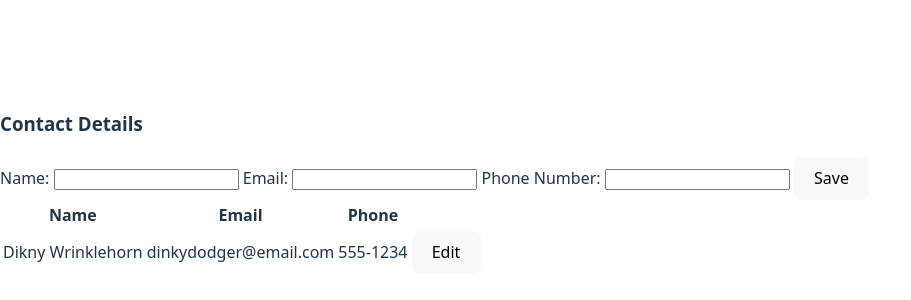
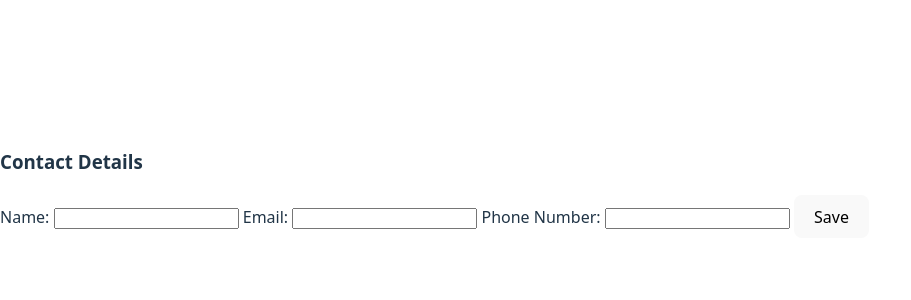
Before and after one commit to mkrell23/odin-CV-Webpage, a React (Vite) app: page / in a window 1280 px wide. Shown: the part 216-516 px from the top of the page, without its empty margins (0-911 px from the left). Built offline with nearby package versions, Linux system fonts and the light colour scheme.

Commit message:
Saved contacts display in table

```diff
--- a/src/components/contact.jsx
+++ b/src/components/contact.jsx
@@ -4,7 +4,7 @@ export default function Contact(){
 
     const [ contacts, setContacts ] = useState([])
 
-    function logForm(formData){
+    function saveForm(formData){
         const name = formData.get("name");
         const email = formData.get("email");
         const phone = formData.get("telephone");
@@ -12,11 +12,23 @@ export default function Contact(){
         setContacts( [ ...contacts, newContact]);
     }
 
-    console.log(contacts);
+    function displayContacts(){
+        return contacts.map( (contact, i) => {
+            return ( <tr key={i}>
+                        <td>{contact.name}</td>
+                        <td>{contact.email}</td>
+                        <td>{contact.phone}</td>
+                        <td> <button>Edit</button> </td>
+            </tr>)
+        })
+    }
+
+    // console.log(contacts);
+    const contactsTable = displayContacts()
 
     return (
         <>
-        <form action={logForm}>
+        <form action={saveForm}>
             <h3>Contact Details</h3>
             <label>
                 Name: {' '}
@@ -36,18 +48,13 @@ export default function Contact(){
             <table>
                 <thead>
                     <tr>
-                        <th scope="col">Name</th>
-                        <th scope="col">Email</th>
-                        <th scope="col">Phone</th>
+                        { contacts.length > 0 && <th scope="col">Name</th>  }
+                        { contacts.length > 0 && <th scope="col">Email</th> }
+                        { contacts.length > 0 && <th scope="col">Phone</th> }
                     </tr>
                 </thead>
                 <tbody>
-                    <tr key="0">
-                        <td>Dikny Wrinklehorn</td>
-                        <td>dinkydodger@email.com</td>
-                        <td>555-1234</td>
-                        <td> <button>Edit</button> </td>
-                    </tr>
+                    {contactsTable}
                 </tbody>
             </table>
 
```
